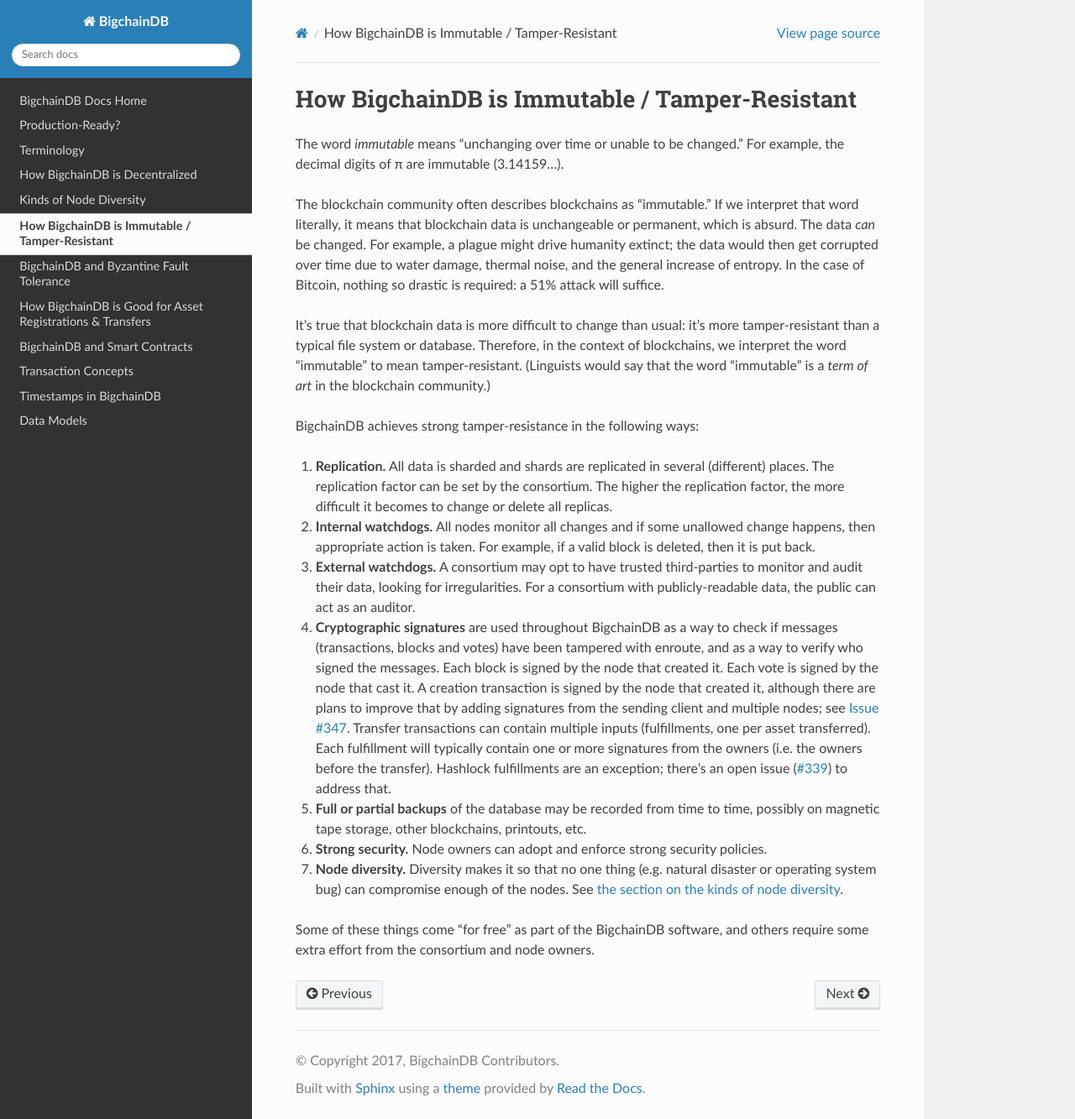
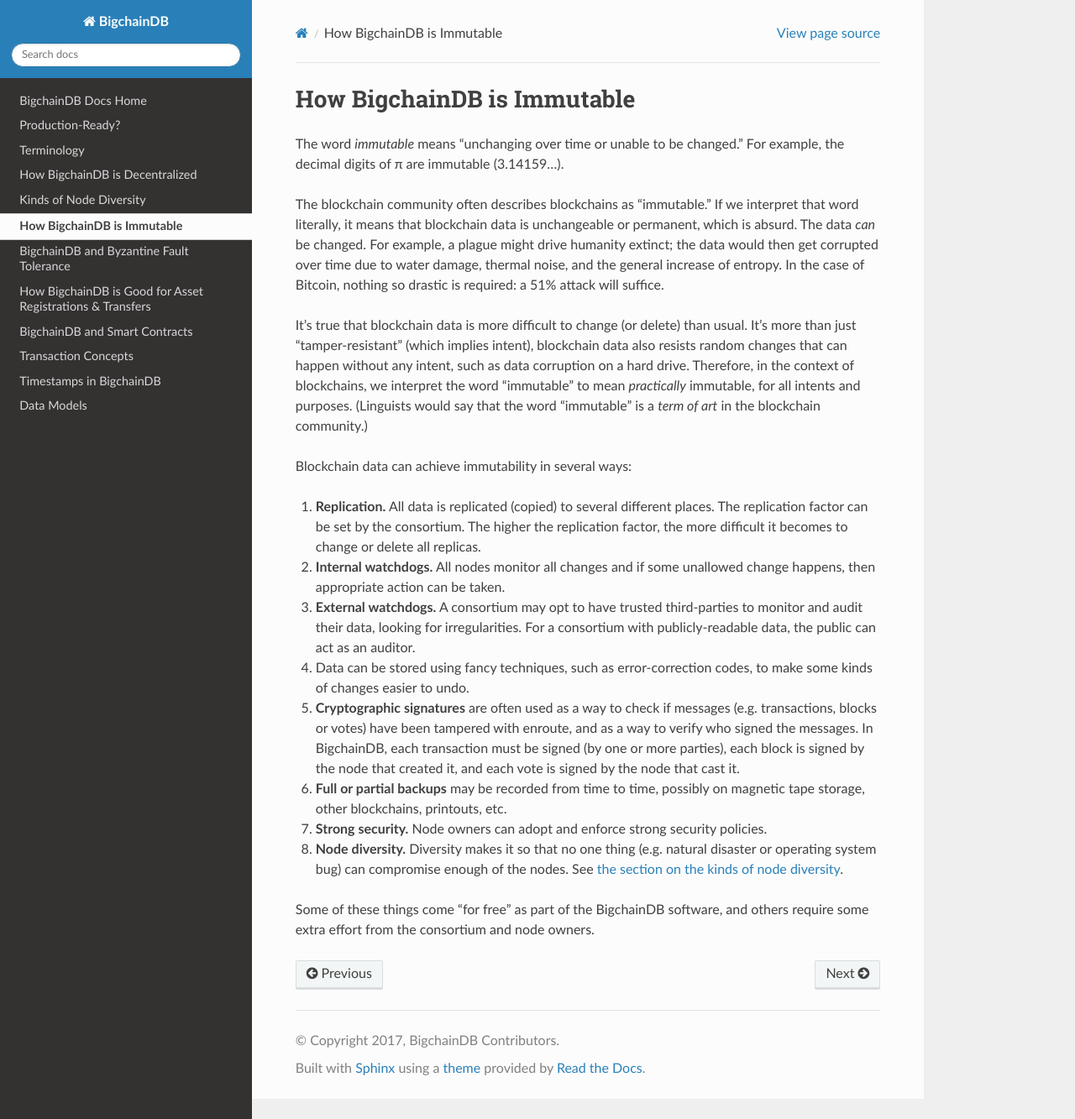
Before and after one commit to bigchaindb/bigchaindb, a Sphinx documentation site: the page built from docs/root/source/immutable.md, in a window 1280 px wide and 1333 px high. Shown: the whole window at 84% size. Built offline with Sphinx 7.4.7 and the Read the Docs theme 2.0.0, drawn with Linux system fonts in a browser that asks for light colours.

Commit message:
Updated page about how BigchainDB is immutable

```diff
--- a/docs/root/source/immutable.md
+++ b/docs/root/source/immutable.md
@@ -1,19 +1,20 @@
-# How BigchainDB is Immutable / Tamper-Resistant
+# How BigchainDB is Immutable
 
 The word _immutable_ means "unchanging over time or unable to be changed." For example, the decimal digits of π are immutable (3.14159…).
 
 The blockchain community often describes blockchains as “immutable.” If we interpret that word literally, it means that blockchain data is unchangeable or permanent, which is absurd. The data _can_ be changed. For example, a plague might drive humanity extinct; the data would then get corrupted over time due to water damage, thermal noise, and the general increase of entropy. In the case of Bitcoin, nothing so drastic is required: a 51% attack will suffice.
 
-It’s true that blockchain data is more difficult to change than usual: it’s more tamper-resistant than a typical file system or database. Therefore, in the context of blockchains, we interpret the word “immutable” to mean tamper-resistant. (Linguists would say that the word “immutable” is a _term of art_ in the blockchain community.)
+It’s true that blockchain data is more difficult to change (or delete) than usual. It's more than just "tamper-resistant" (which implies intent), blockchain data also resists random changes that can happen without any intent, such as data corruption on a hard drive. Therefore, in the context of blockchains, we interpret the word “immutable” to mean *practically* immutable, for all intents and purposes. (Linguists would say that the word “immutable” is a _term of art_ in the blockchain community.)
 
-BigchainDB achieves strong tamper-resistance in the following ways:
+Blockchain data can achieve immutability in several ways:
 
-1. **Replication.** All data is sharded and shards are replicated in several (different) places. The replication factor can be set by the consortium. The higher the replication factor, the more difficult it becomes to change or delete all replicas.
-2. **Internal watchdogs.** All nodes monitor all changes and if some unallowed change happens, then appropriate action is taken. For example, if a valid block is deleted, then it is put back.
-3. **External watchdogs.** A consortium may opt to have trusted third-parties to monitor and audit their data, looking for irregularities. For a consortium with publicly-readable data, the public can act as an auditor.
-4. **Cryptographic signatures** are used throughout BigchainDB as a way to check if messages (transactions, blocks and votes) have been tampered with enroute, and as a way to verify who signed the messages. Each block is signed by the node that created it. Each vote is signed by the node that cast it. A creation transaction is signed by the node that created it, although there are plans to improve that by adding signatures from the sending client and multiple nodes; see [Issue #347](https://github.com/bigchaindb/bigchaindb/issues/347). Transfer transactions can contain multiple inputs (fulfillments, one per asset transferred). Each fulfillment will typically contain one or more signatures from the owners (i.e. the owners before the transfer). Hashlock fulfillments are an exception; there’s an open issue ([#339](https://github.com/bigchaindb/bigchaindb/issues/339)) to address that.
-5. **Full or partial backups** of the database may be recorded from time to time, possibly on magnetic tape storage, other blockchains, printouts, etc.
-6. **Strong security.** Node owners can adopt and enforce strong security policies.
-7. **Node diversity.** Diversity makes it so that no one thing (e.g. natural disaster or operating system bug) can compromise enough of the nodes. See [the section on the kinds of node diversity](diversity.html).
+1. **Replication.** All data is replicated (copied) to several different places. The replication factor can be set by the consortium. The higher the replication factor, the more difficult it becomes to change or delete all replicas.
+1. **Internal watchdogs.** All nodes monitor all changes and if some unallowed change happens, then appropriate action can be taken.
+1. **External watchdogs.** A consortium may opt to have trusted third-parties to monitor and audit their data, looking for irregularities. For a consortium with publicly-readable data, the public can act as an auditor.
+1. Data can be stored using fancy techniques, such as error-correction codes, to make some kinds of changes easier to undo.
+1. **Cryptographic signatures** are often used as a way to check if messages (e.g. transactions, blocks or votes) have been tampered with enroute, and as a way to verify who signed the messages. In BigchainDB, each transaction must be signed (by one or more parties), each block is signed by the node that created it, and each vote is signed by the node that cast it.
+1. **Full or partial backups** may be recorded from time to time, possibly on magnetic tape storage, other blockchains, printouts, etc.
+1. **Strong security.** Node owners can adopt and enforce strong security policies.
+1. **Node diversity.** Diversity makes it so that no one thing (e.g. natural disaster or operating system bug) can compromise enough of the nodes. See [the section on the kinds of node diversity](diversity.html).
 
 Some of these things come "for free" as part of the BigchainDB software, and others require some extra effort from the consortium and node owners.
```
